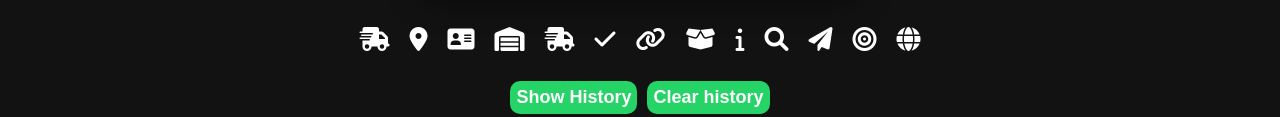
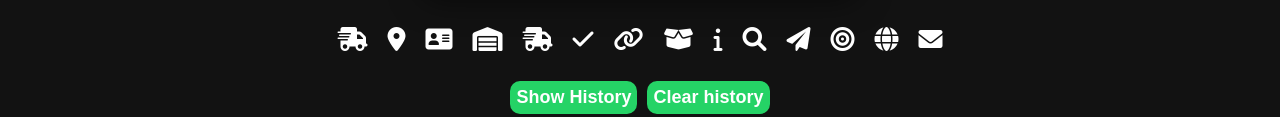
Before and after one commit to yuvaltevelov/yuvalwhatsapp, a browser extension: page index.html in a window 1280 px wide. Shown: the part 517-634 px from the top of the page. Drawn offline with Linux system fonts and the light colour scheme.

Commit message:
Update index.html 1.0.5
Added - url to follow leads to the right Territory

```diff
--- a/index.html
+++ b/index.html
@@ -62,6 +62,9 @@
                 <div class="icon-label">
                     <i id="icon12" class="fas fa-globe" title="DHL - GCPT"></i>
                 </div>
+                <div class="icon-label">
+                    <i id="icon14" class="fas fa-envelope" title="מעקב לידים חדשים"></i>
+                </div>
             </div>
             <span class="buttons-history" id="buttonsHistory">
                 <div class="hide-history">
```
